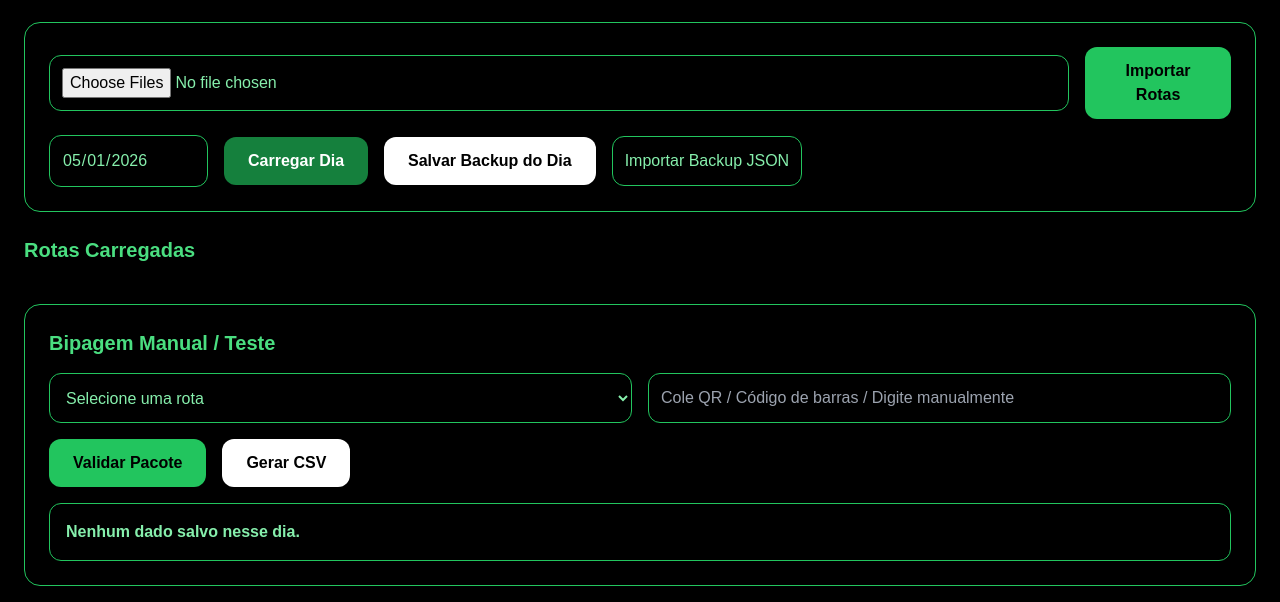
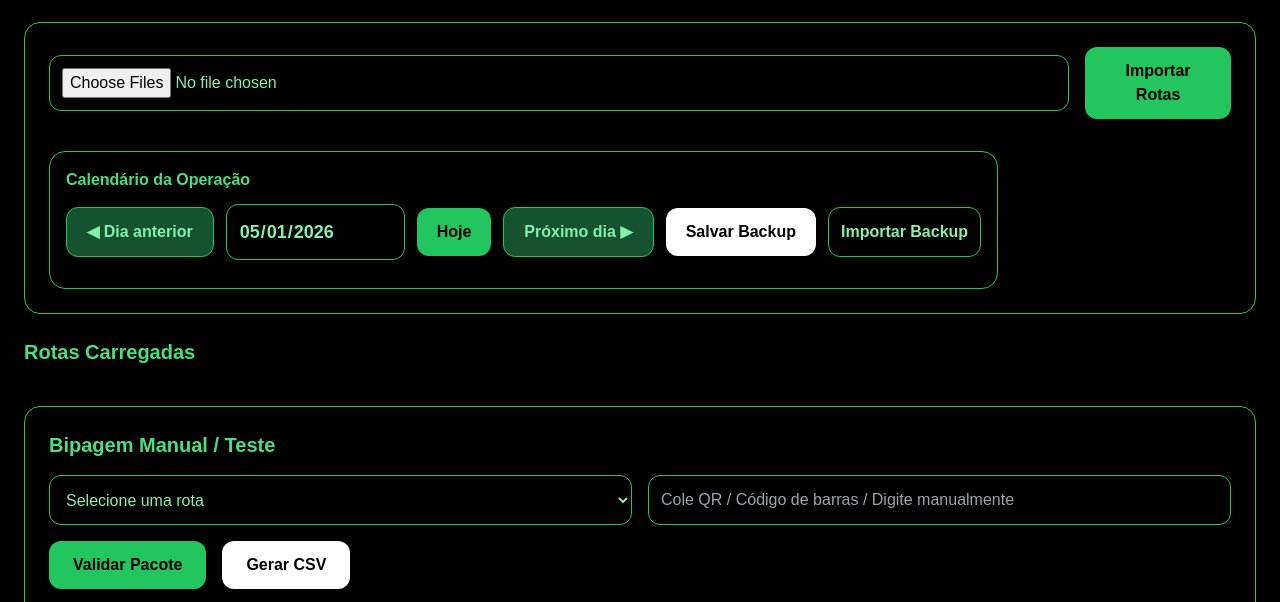
Before and after one commit to dcar2x777-rgb/BIPAGEM1, a website: page public/index.html in a window 1280 px wide. Shown: the part 172-774 px from the top of the page. Drawn offline with nearby package versions, Linux system fonts and the light colour scheme.

Commit message:
Update index.html

```diff
--- a/public/index.html
+++ b/public/index.html
@@ -30,20 +30,57 @@
         <button type="button" onclick="importarRotas()" class="bg-green-500 text-black px-6 py-3 rounded-xl font-bold">Importar Rotas</button>
       </div>
       <div class="flex flex-col md:flex-row gap-4 items-start md:items-center mt-4">
-  <input id="dataOperacao" type="date" class="border border-green-500 bg-black text-green-300 rounded-xl p-3" />
+  <div class="mt-4 border border-green-500 rounded-2xl p-4 bg-black">
+  <p class="text-green-400 font-bold mb-3">Calendário da Operação</p>
 
-  <button type="button" onclick="carregarDiaSelecionado()" class="bg-green-700 text-white px-6 py-3 rounded-xl font-bold">
-    Carregar Dia
-  </button>
+  <div class="flex flex-col md:flex-row gap-3 items-center">
+    <button
+      type="button"
+      onclick="mudarDia(-1)"
+      class="bg-green-900 text-green-300 px-5 py-3 rounded-xl font-bold border border-green-500"
+    >
+      ◀ Dia anterior
+    </button>
 
-  <button type="button" onclick="exportarBackupDia()" class="bg-white text-black px-6 py-3 rounded-xl font-bold">
-    Salvar Backup do Dia
-  </button>
+    <input
+      id="dataOperacao"
+      type="date"
+      onchange="carregarDiaSelecionado()"
+      class="border border-green-500 bg-black text-green-300 rounded-xl p-3 text-lg font-bold"
+    />
 
-  <label class="border border-green-500 bg-black text-green-300 rounded-xl p-3 cursor-pointer">
-    Importar Backup JSON
-    <input type="file" accept=".json" onchange="importarBackupDia(event)" class="hidden">
-  </label>
+    <button
+      type="button"
+      onclick="irParaHoje()"
+      class="bg-green-500 text-black px-5 py-3 rounded-xl font-bold"
+    >
+      Hoje
+    </button>
+
+    <button
+      type="button"
+      onclick="mudarDia(1)"
+      class="bg-green-900 text-green-300 px-5 py-3 rounded-xl font-bold border border-green-500"
+    >
+      Próximo dia ▶
+    </button>
+
+    <button
+      type="button"
+      onclick="exportarBackupDia()"
+      class="bg-white text-black px-5 py-3 rounded-xl font-bold"
+    >
+      Salvar Backup
+    </button>
+
+    <label class="border border-green-500 bg-black text-green-300 rounded-xl p-3 cursor-pointer font-bold">
+      Importar Backup
+      <input type="file" accept=".json" onchange="importarBackupDia(event)" class="hidden">
+    </label>
+  </div>
+
+  <div id="dataBonita" class="mt-3 text-yellow-400 font-bold"></div>
+</div>
 </div>
     </section>
 
@@ -721,6 +758,53 @@ function salvarDia() {
 
   mostrarResultado("Dia carregado com sucesso.", "green");
 }
+function atualizarDataBonita() {
+  const campo = byId('dataOperacao');
+  const box = byId('dataBonita');
+  if (!campo || !box || !campo.value) return;
+
+  const partes = campo.value.split('-');
+  const data = new Date(partes[0], partes[1] - 1, partes[2]);
+
+  box.textContent = data.toLocaleDateString('pt-BR', {
+    weekday: 'long',
+    day: '2-digit',
+    month: 'long',
+    year: 'numeric'
+  });
+}
+
+function mudarDia(dias) {
+  const campo = byId('dataOperacao');
+  if (!campo.value) campo.value = new Date().toISOString().slice(0,10);
+
+  const partes = campo.value.split('-');
+  const data = new Date(partes[0], partes[1] - 1, partes[2]);
+
+  data.setDate(data.getDate() + dias);
+
+  const ano = data.getFullYear();
+  const mes = String(data.getMonth() + 1).padStart(2, '0');
+  const dia = String(data.getDate()).padStart(2, '0');
+
+  campo.value = `${ano}-${mes}-${dia}`;
+
+  atualizarDataBonita();
+  carregarDiaSelecionado();
+}
+
+function irParaHoje() {
+  const hoje = new Date();
+
+  const ano = hoje.getFullYear();
+  const mes = String(hoje.getMonth() + 1).padStart(2, '0');
+  const dia = String(hoje.getDate()).padStart(2, '0');
+
+  byId('dataOperacao').value = `${ano}-${mes}-${dia}`;
+
+  atualizarDataBonita();
+  carregarDiaSelecionado();
+}
   function rodarTestesBasicos() {
 
   console.assert(extrairCodigo('ABC41234567890XYZ') === '41234567890', 'Teste extrairCodigo com texto');
```
